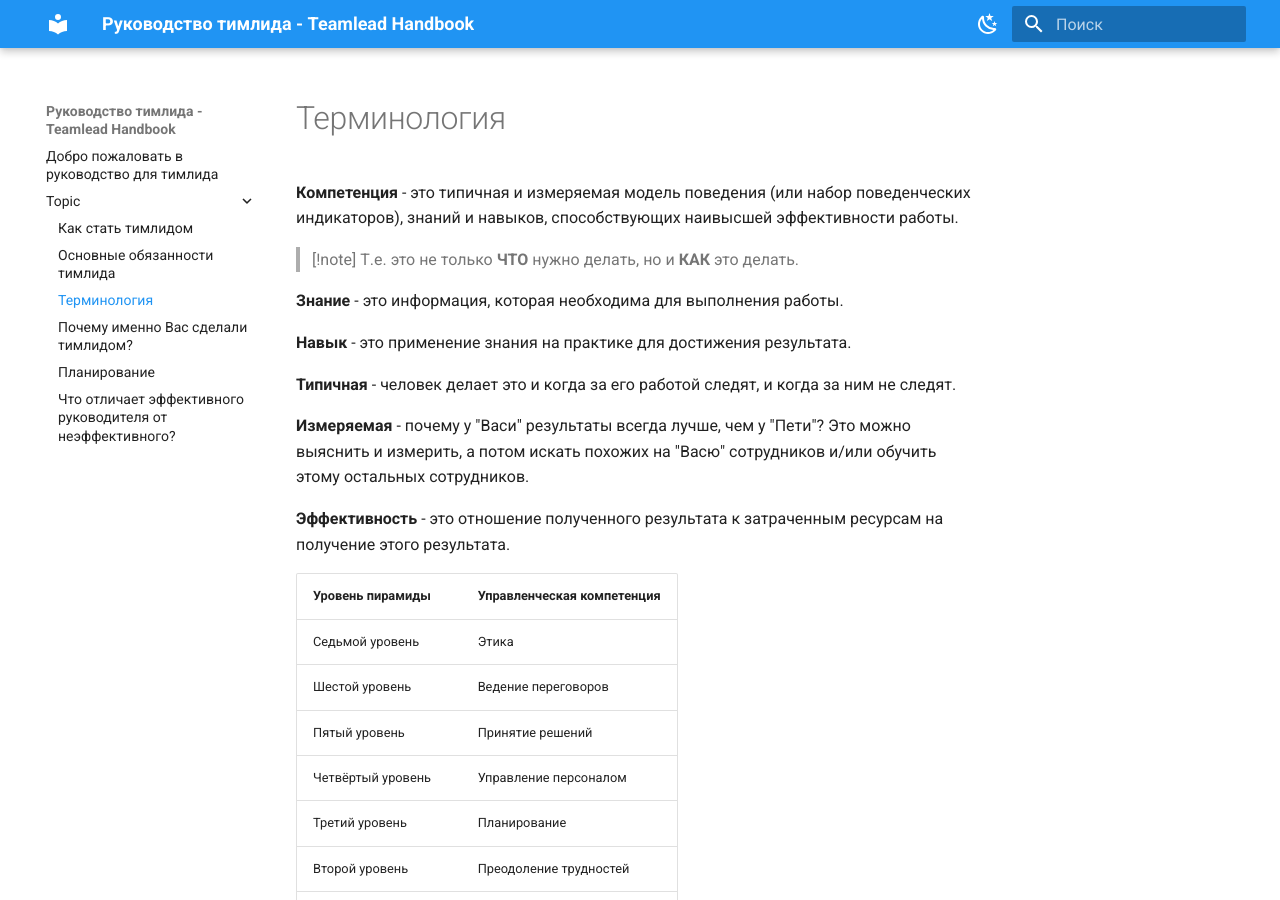
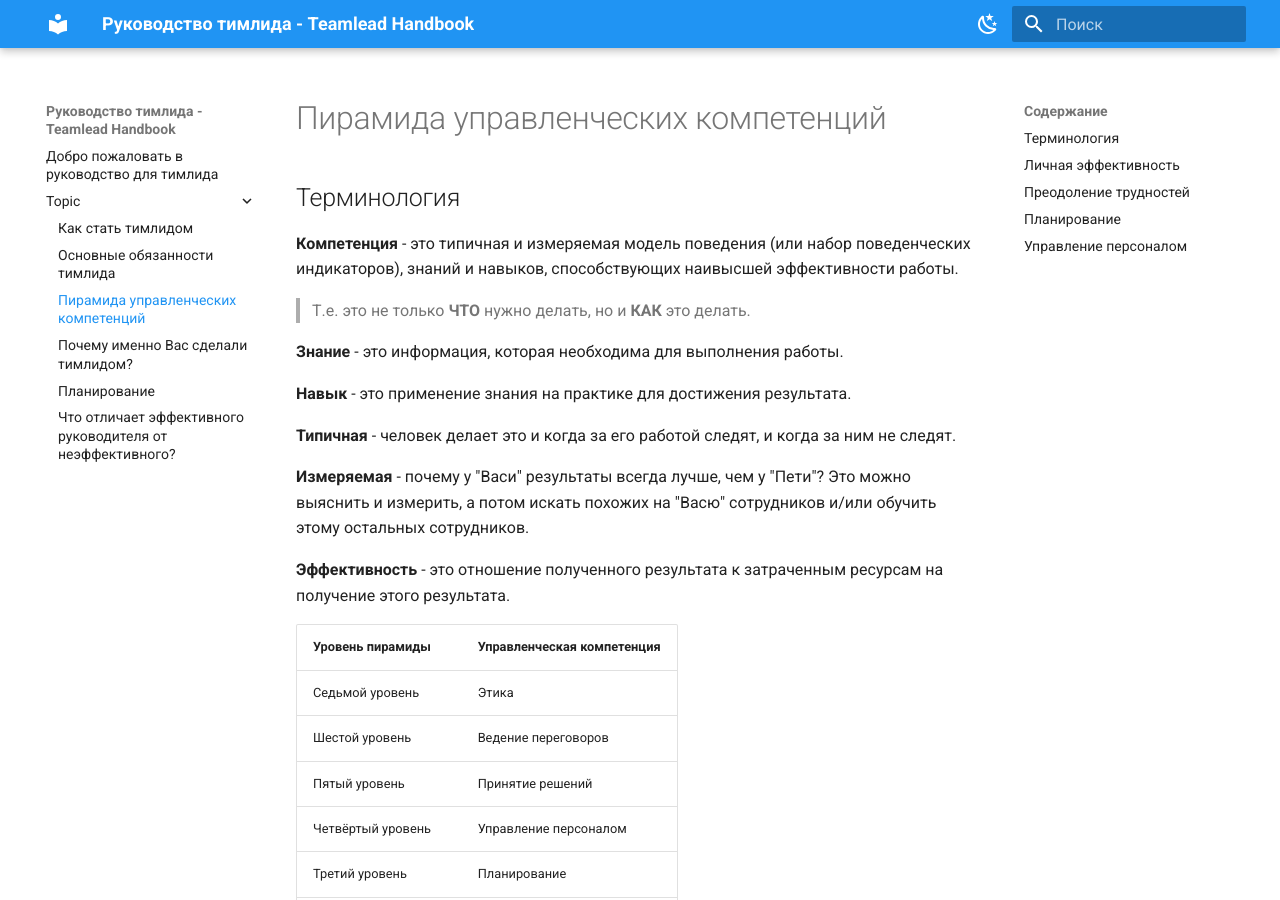
Before and after one commit to oinsio/teamlead-playbook, an MkDocs documentation site: the page built from docs/Topic/Пирамида управленческих компетенций.md, in a window 1280 px wide and 900 px high. Built offline with MkDocs 1.6.1 and Material for MkDocs 9.7.7, drawn with Linux system fonts in a browser that asks for light colours.

Commit message:
fix formatting for Пирамида управленческих компетенций

```diff
--- a/docs/Topic/Пирамида управленческих компетенций.md
+++ b/docs/Topic/Пирамида управленческих компетенций.md
@@ -1,8 +1,8 @@
-# Терминология
+# Пирамида управленческих компетенций
+## Терминология
 
 **Компетенция** - это типичная и измеряемая модель поведения (или набор поведенческих индикаторов), знаний и навыков, способствующих наивысшей эффективности работы.
 
-> [!note]
 > Т.е. это не только **ЧТО** нужно делать, но и **КАК** это делать.
 
 **Знание** - это информация, которая необходима для выполнения работы.
@@ -25,14 +25,14 @@
 | Второй уровень     | Преодоление трудностей     |
 | Основание пирамиды | Личная эффективность       |
 
-# Личная эффективность
+## Личная эффективность
 - Управляет своим временем, своим стрессом, решает свои задачи
 - Задает себе высокие стандарты выполнения работы
 - Эффективно распределяет свою рабочую нагрузку, делегирует работу подчинённым
 - Уделяет внимание личностному развитию
 - Обладает высокой внутренней мотивацией, энергией
 
-# Преодоление трудностей
+## Преодоление трудностей
 - Трудности будут всегда. Убежать от них не получится. Лучше будет научиться с ними справляться
 - Преодолевает препятствия и трудности, достигает необходимых результатов
 - Сохраняет самообладание и продолжает эффективно работать в затруднительных ситуациях, ищет решение до тех пор, пока не найдёт приемлемый вариант
@@ -40,12 +40,12 @@
 - Позитивно реагирует на изменения, понимая, что это единственный путь развития
 - В спорных ситуациях отстаивает свою точку зрения, конструктивно проявляет своё несогласие: вместо возражений выдвигает разумные предложения
 
-# Планирование
+## Планирование
 - Определяет перечень оперативных задач, исходя из целевых показателей/целей команды/отдела/подразделения на период (месяц, квартал, год)
 - Расставляет приоритеты, концентрирует усилия на выполнении важных задач
 - Формирует чёткий план работ команды/отдела/подразделения на месяц
 
-# Управление персоналом
+## Управление персоналом
 - Чётко и грамотно ставит задачи, оперативно реагирует на запросы подчинённых, достигает необходимых результатов
 - Осуществляет регулярный контроль, оценивает результаты и компетенции подчинённых, распределяет задачи с учётом способностей каждого работника
 - Предвидит сложности, упреждает возникновение конфликтов
```
Also changed, not shown: 1 other file.
